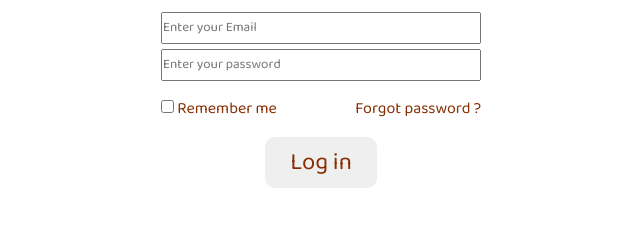
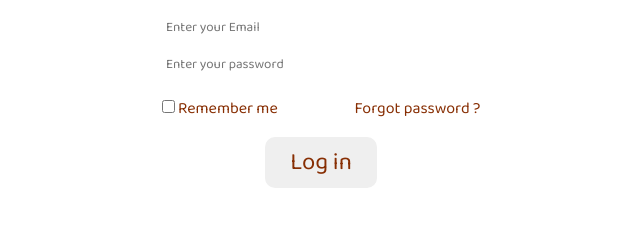
Before and after one commit to mohdfaziel/Login-Page, a plain HTML site: page index.html in a window 1280 px wide. Shown: the part 357-584 px from the top of the page, without its empty margins (319-959 px from the left). Drawn offline with Linux system fonts and the light colour scheme.

Commit message:
modifications in input tag

```diff
--- a/style.css
+++ b/style.css
@@ -35,10 +35,13 @@
 .input input{
     width:100%;
     height: 2rem;
+    border:none;
+    border-radius: 8px;
+    padding: 5px;
 }
 .Remember{
     display: flex;
-    gap:4.9rem;
+    gap:4.8rem;
 }
 .Remember p a{
     text-decoration: none;
```
